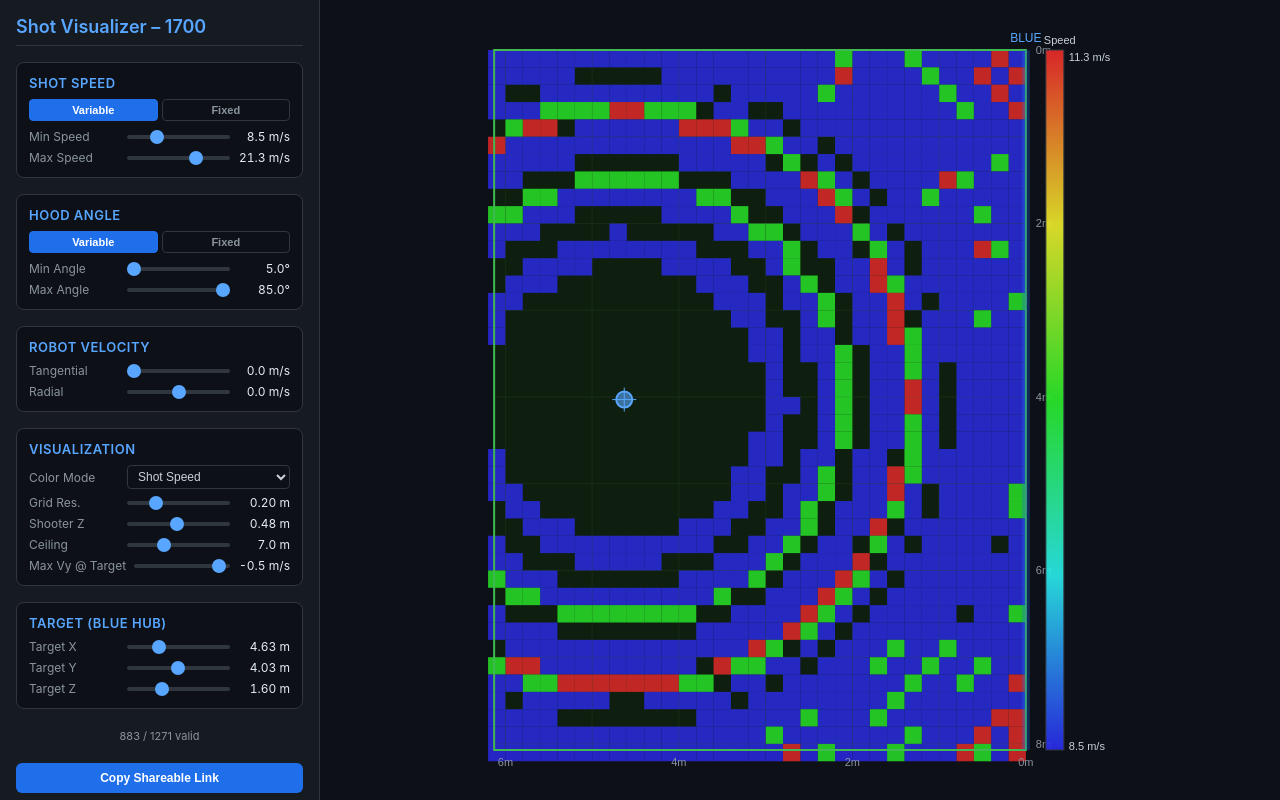
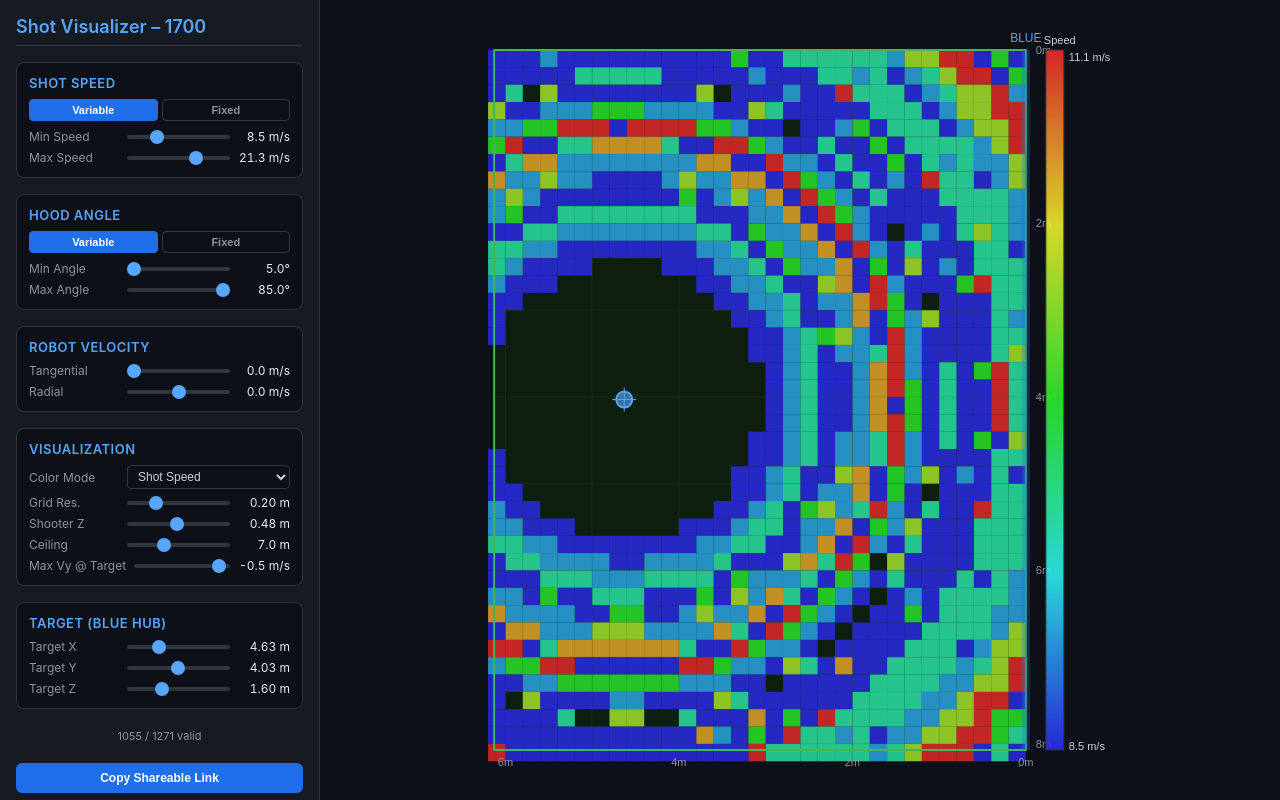
Before and after one commit to mccv/rebuilt_shot_visualizer, a plain HTML site: page index.html in a window 1280 px wide. Drawn offline with Linux system fonts and the light colour scheme.

Commit message:
more speed steps

```diff
--- a/index.html
+++ b/index.html
@@ -414,7 +414,7 @@ function evaluateShot(fx, fy, p) {
   // Determine sweep parameters from mode
   const sMin  = p.speedMode === 'fixed' ? p.fixedSpeed : p.minSpeed;
   const sMax  = p.speedMode === 'fixed' ? p.fixedSpeed : p.maxSpeed;
-  const sSteps = p.speedMode === 'fixed' ? 1 : 10;
+  const sSteps = p.speedMode === 'fixed' ? 1 : 30;
 
   const aMin = p.angleMode === 'fixed' ? p.fixedAngle : p.minAngle;
   const aMax = p.angleMode === 'fixed' ? p.fixedAngle : p.maxAngle;
```
